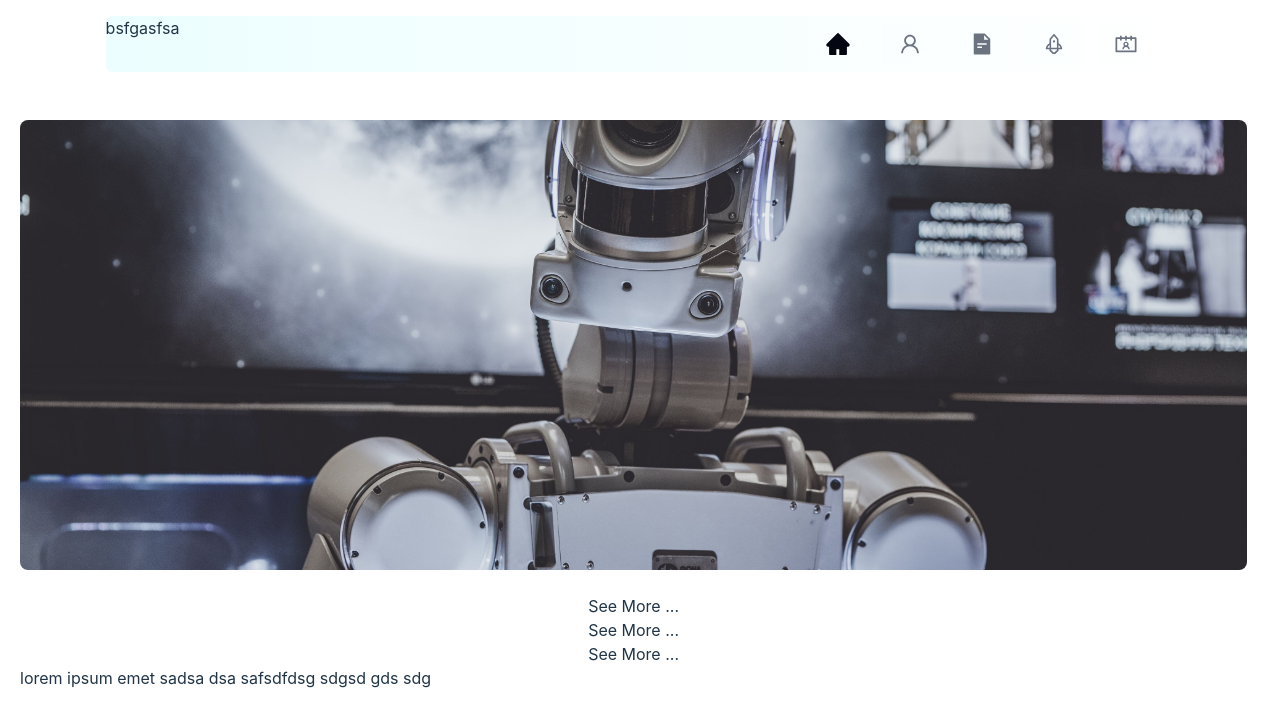
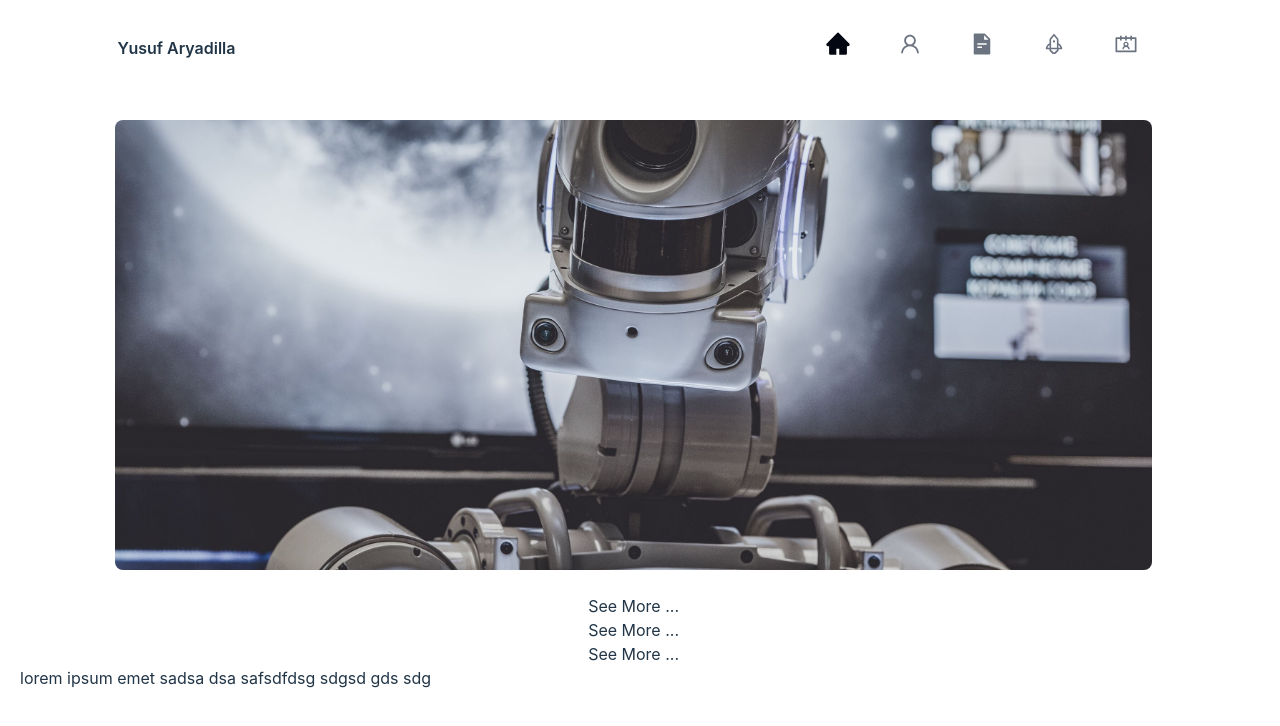
Before and after one commit to yusufarya/my-app-profile-reactjs, a React (Vite) app: page / in a window 1280 px wide. Shown: the top 726 px of the page. Built offline with nearby package versions, Linux system fonts and the light colour scheme.

Commit message:
change name in topbar nav

```diff
--- a/src/component/parcial/main_container.jsx
+++ b/src/component/parcial/main_container.jsx
@@ -21,9 +21,9 @@ function Main() {
             {/* <Topbar/> */}
             <div className="flex justify-center h-24 relative">
 
-                <div className="grid grid-cols-3 gap-4 sticky top-1 w-5/6 h-14 rounded-md my-4 bg-gradient-to-r from-cyan-50 to-white-50">
-                    <div className="...">
-                        bsfgasfsa
+                <div className="grid grid-cols-3 gap-4 sticky top-1 w-5/6 h-14 rounded-md my-4 bg-gradient-to-r from-white to-white-50">
+                    <div className="mx-3 my-5">
+                    <h3 className='font-semibold'>Yusuf Aryadilla</h3>
                     </div>
                     <div className="col-span-2 flex justify-end  ">
                     {
--- a/src/pages/home.jsx
+++ b/src/pages/home.jsx
@@ -1,13 +1,14 @@
 import logoHeader from './../assets/img/header/robot1.jpg'
 
 var sectionStyle = {
-    width: "100%",
+    margin: '0 auto',
+    width: "84.5%",
     height: "450px",
     display: "block",
     backgroundSize : 'cover',
     backgroundPosition : 'center',
     borderRadius: '8px',
-    // backgroundAttachment: 'fixed',
+    backgroundAttachment: 'fixed',
     backgroundImage: `url(${ logoHeader })`
   };
 
```
